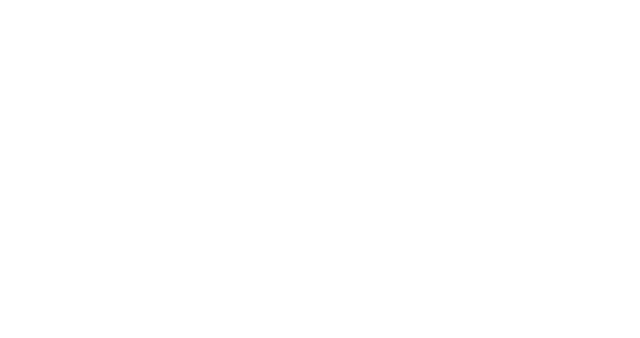
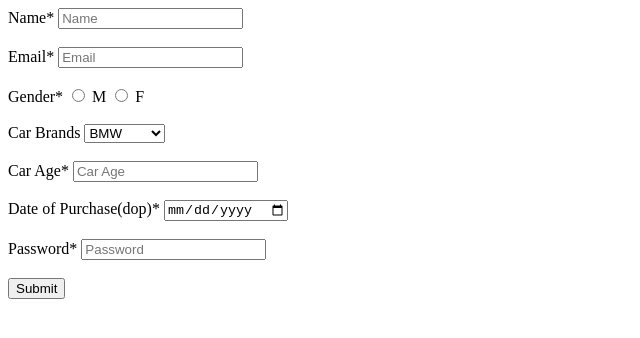
Before and after one commit to acciojob/car-insurance-form-rishabhdiwaker, a website: page main.html in a window 1280 px wide. Shown: the whole page, without its empty margins (0-640 px from the left). Drawn offline with Linux system fonts and the light colour scheme.

Commit message:
created a submission

```diff
--- a/main.html
+++ b/main.html
@@ -8,6 +8,44 @@
 
 <body>
 	<!-- the entire body must be written by student -->
+	<form method="post">
+      <label for="name">Name*</label>
+      <input type="text" id="name" placeholder="Name" required />
+      <br />
+      <br />
+      <label for="email">Email*</label>
+      <input type="email" id="email" placeholder="Email" required />
+      <br />
+      <br />
+      <label for="gender">Gender*</label>
+      <input type="radio" name="gender" id="gender_m" required />
+      <label for="gender_m">M</label>
+      <input type="radio" name="gender" id="gender_f" required />
+      <label for="gender_f">F</label>
+      <br />
+      <br />
+      <label for="cars">Car Brands</label>
+      <select name="cars" id="cars">
+        <option value="bmw">BMW</option>
+        <option value="audi">Audi</option>
+        <option value="mercedez">Mercedez</option>
+      </select>
+      <br />
+      <br />
+      <label for="carage">Car Age*</label>
+      <input type="age" id="carage" placeholder="Car Age" required />
+      <br />
+      <br />
+      <label for="dop">Date of Purchase(dop)*</label>
+      <input type="date" id="dop" required />
+      <br />
+      <br />
+      <label for="password">Password*</label>
+      <input type="password" id="password" placeholder="Password" required />
+      <br />
+      <br />
+      <button type="submit">Submit</button>
+    </form>
     <script type="text/javascript" src="./script.js">
 </script>
 
```
